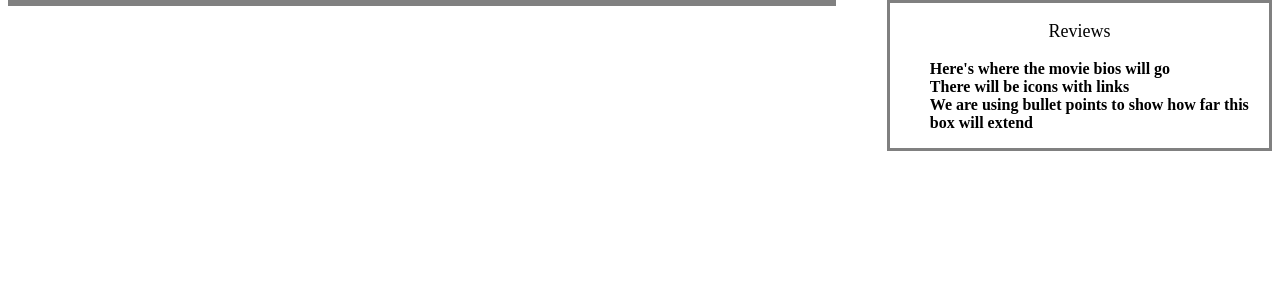
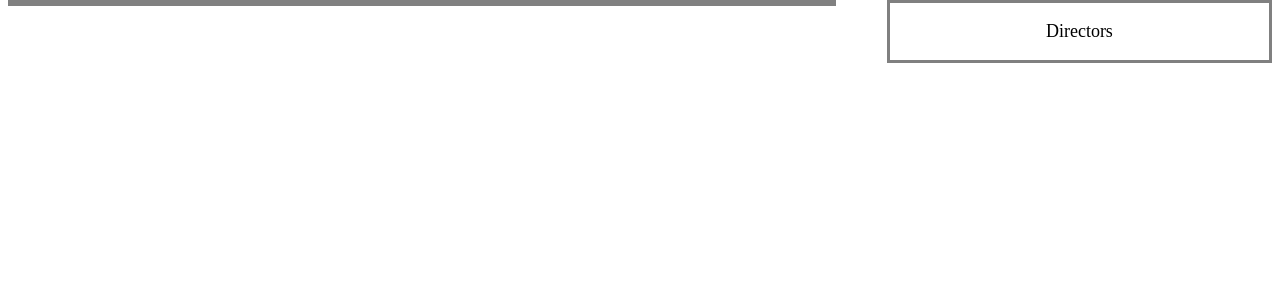
Before and after one commit to czhang2884/cs257, a Flask app: page /bios/1 in a window 1280 px wide. Shown: the part 75-375 px from the top of the page. Run offline with Flask 2, Linux system fonts and the light colour scheme; data that the repository does not hold is empty; parts of the project's set-up code (start-up, migrations or seed data) failed here and were passed over; some libraries are stand-ins or nearby versions.

Commit message:
kksdflkjsalfsa

```diff
--- a/webapp/api.py
+++ b/webapp/api.py
@@ -106,7 +106,8 @@
                          'runtime':row[7],
                          'adult':row[8],
                          'budget':int(row[9]),
-                         'revenue':int(row[10])
+                         'revenue':int(row[10]),
+                         'director_id':row[11]
                         }
             movie_bio_string.append(movie_bio)
         cursor.close()
--- a/webapp/static/movies.css
+++ b/webapp/static/movies.css
@@ -100,7 +100,7 @@
   margin: 0;
 }
 
-.movie_reviews_box {
+.movie_directors_box {
   float: right;
   width: 30%;
   height: 100%;
--- a/webapp/static/movies.js
+++ b/webapp/static/movies.js
@@ -157,7 +157,7 @@
                         + 'Language of Original Movie: ' + movie['title_lang'] + '<br>'
                         + 'Budget: ' + movie['budget'] + ' Revenue: ' + movie['revenue'] + '<br>'
                         + 'Runtime: ' + movie['runtime'] + '<br>'
-                        + 'Adult Movie' + movie['adult'] + director_names + '</p>';
+                        + 'Adult Movie' + movie['adult'] + '</p>';
         }
 
         // 'mubi_url':row[4],
@@ -194,10 +194,10 @@
         let listBody = '';
         for (let k = 0; k < directors.length; k++) {
             let director = directors[k];
-            listBody += director['name'] + ", " + director['director_url'];
+            listBody += '<li><a href="' + director['director_url'] + '">' + director['name'] + "</a>";
         }
-
-        return listBody;
+        let directors_list = document.getElementById('directors_list');
+        directors_list.insertAdjacentHTML('beforeend', listBody);
     })
 
     .catch(function(error) {
--- a/webapp/templates/bios.html
+++ b/webapp/templates/bios.html
@@ -48,20 +48,11 @@
                 </p>
             </div> -->
         </div>
-        <div class="movie_reviews_box">
+        <div class="movie_directors_box">
             <p class="box_label_text">
-                Reviews
+                Directors
             </p>
-            <ul>
-                <li>
-                    Here's where the movie bios will go
-                </li>
-                <li>
-                    There will be icons with links
-                </li>
-                <li>
-                    We are using bullet points to show how far this box will extend
-                </li>
+            <ul id="directors_list">
             </ul>
         </div>
     </div>
```
